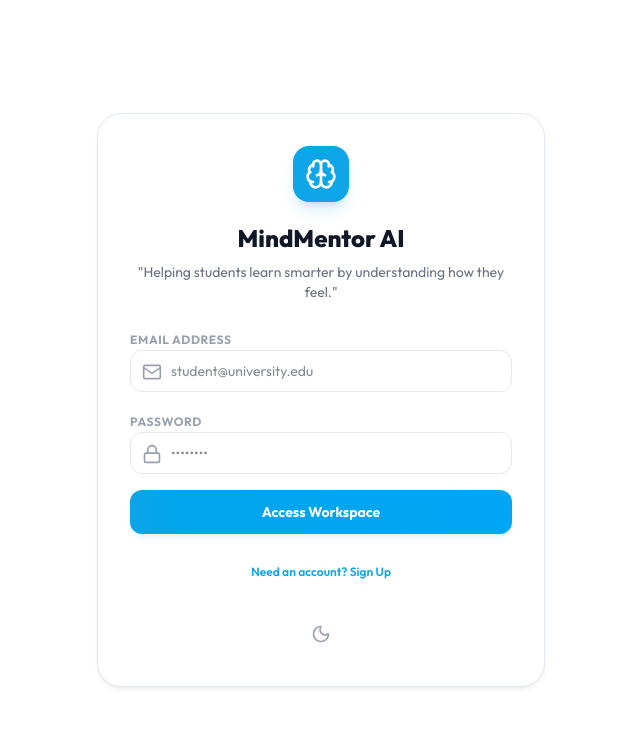
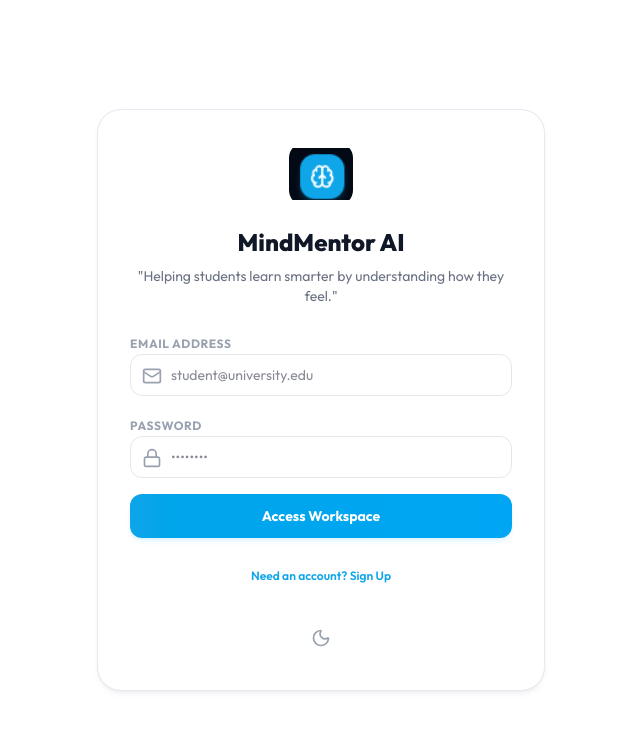
Before and after one commit to ANAS-1105/Capstones, a React (Vite) app in the folder frontend/: page / in a window 1280 px wide. Shown: the top 730 px of the page, without its empty margins (319-959 px from the left). Built offline with nearby package versions, Linux system fonts and the light colour scheme; no server answers.

Commit message:
Update Auth and Navigation logos to match custom brain favicon logo

```diff
--- a/frontend/src/App.jsx
+++ b/frontend/src/App.jsx
@@ -168,9 +168,7 @@ export default function App() {
 
             {/* Logo Header */}
             <div className="text-center space-y-2">
-              <div className="inline-flex p-3 rounded-2xl bg-primary-500 text-white shadow-lg shadow-primary-500/20">
-                <Brain className="w-8 h-8" />
-              </div>
+              <img src="/favicon.png" alt="MindMentor Logo" className="inline-flex w-16 h-16 object-contain rounded-2xl mx-auto" />
               <h2 className="text-2xl font-black font-outfit text-gray-900 dark:text-white mt-3">
                 MindMentor AI
               </h2>
@@ -267,9 +265,7 @@ export default function App() {
 
                 {/* Logo */}
                 <div className="flex items-center gap-2">
-                  <div className="p-2 rounded-xl bg-primary-500 text-white shadow-md shadow-primary-500/20">
-                    <Brain className="w-5 h-5" />
-                  </div>
+                  <img src="/favicon.png" alt="MindMentor Logo" className="w-8 h-8 object-contain rounded-xl" />
                   <span className="font-extrabold text-lg tracking-tight font-outfit text-gray-900 dark:text-white">
                     MindMentor AI
                   </span>
```
